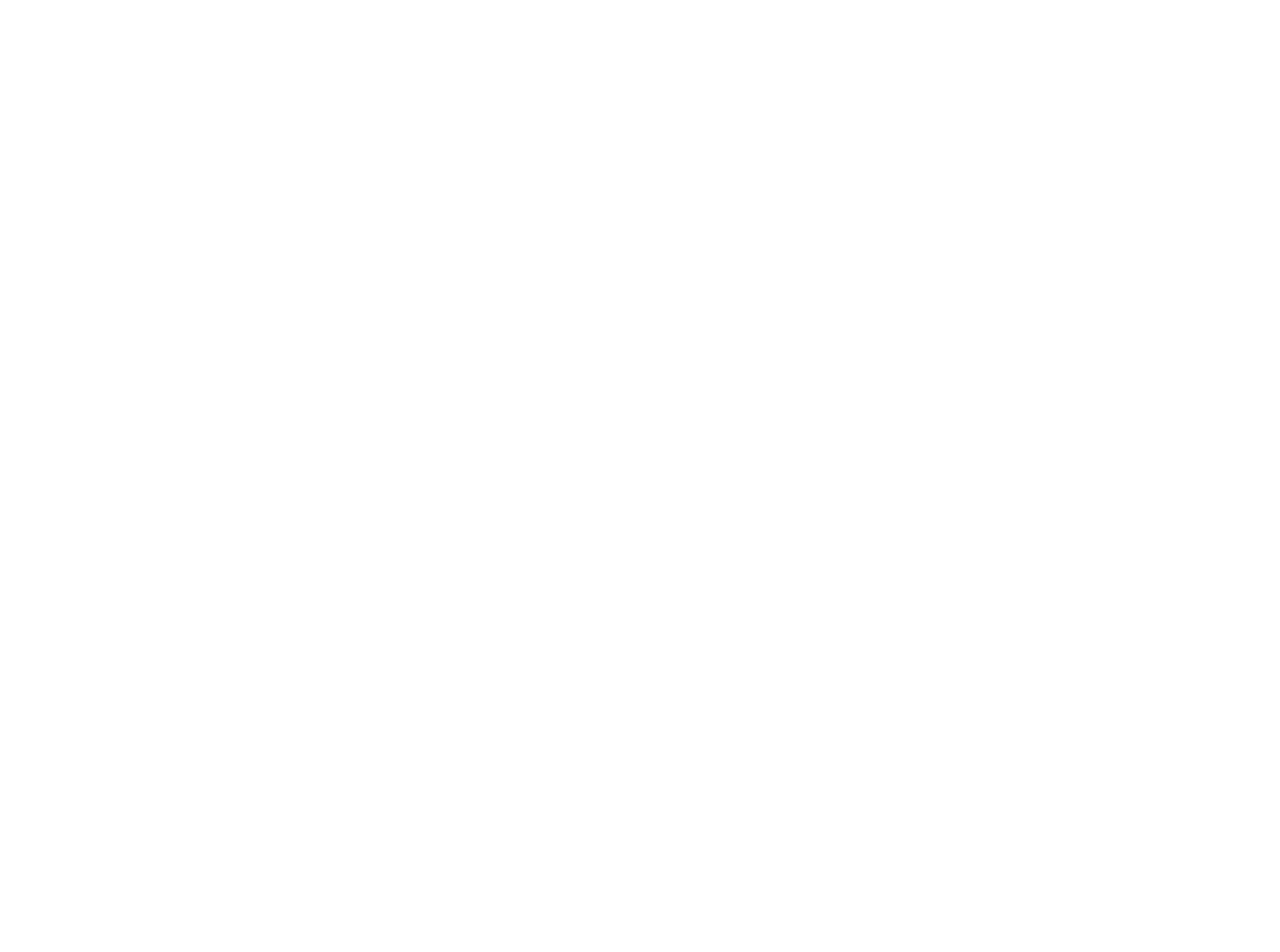
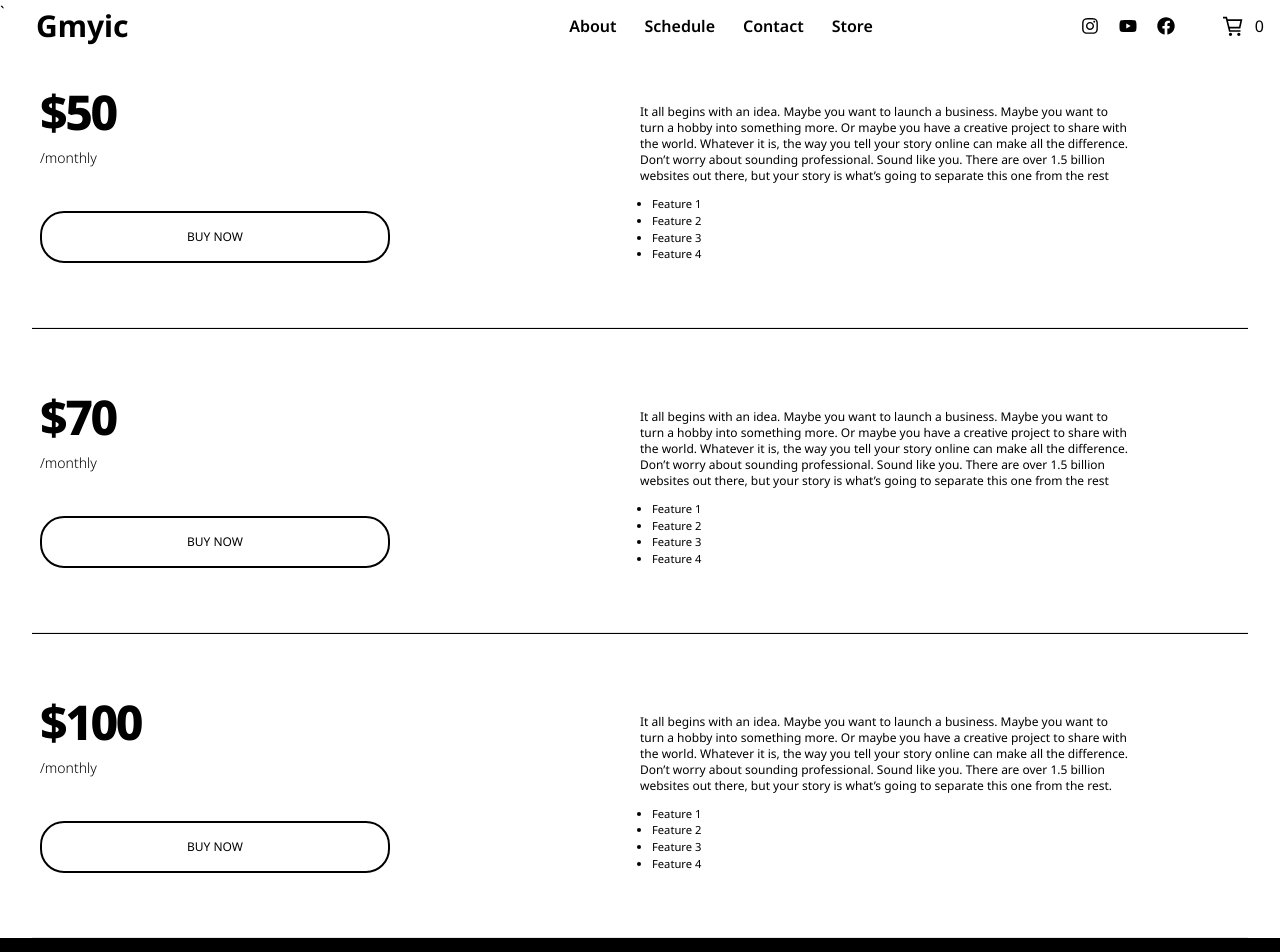
Before and after one commit to abay777/gym-website, a React (Vite) app: page /Price in a window 1280 px wide. Before the commit this address had no page. Shown: the top 952 px of the page. Before the commit the page ends 800 px from the top, so only its background shows below. Built offline with nearby package versions, Linux system fonts and the light colour scheme.

Commit message:
prices page added

```diff
--- a/src/Data/products.ts
+++ b/src/Data/products.ts
@@ -67,7 +67,16 @@
         pack:['$25.00','$50.00','$75.00','$100.00'],
         features:['• 100% organic cotton' , '• Pre-washed'],
         productImg:whitetsirt
+    },
+    {
+        productName :'Gift Card',
+        price:'from $25.00',
+        cost:25,
+        pack:['$25.00','$50.00','$75.00','$100.00'],
+        features:['This gift card never expires'],
+        productImg:giftCard
     }
 
 
+
 ]
--- /dev/null
+++ b/src/components/Prices.tsx
@@ -0,0 +1,106 @@
+import React from 'react'
+import { Reveal } from './framer reveal/Reveal'
+import { Footer, Navbar } from '.'
+
+export const Prices:React.FC = () => {
+  return (
+    <>
+    <Navbar bg='white' text='black' />
+    <section>
+       ` <article className='grid md:grid-cols-2 grid-cols-1 justify-evenly items-center mx-10'>
+        <div className=' flex md:flex-col flex-row h-full gap-5  items-center md:items-start md:justify-between justify-center'>
+           <Reveal>
+                <div className='flex-col flex gap-3 mt-16'>
+                        <h1 className='text-5xl font-extrabold tracking-tighter'>$50</h1>
+                        <p className='text-sm font-light'>/monthly</p>
+                </div>
+           </Reveal>
+           <Reveal >
+             <button className='w-[90%] md:w-7/12 hover:bg-black hover:text-white   py-4 border-2 border-black rounded-3xl text-xs mt-10 md:mt-0'>BUY NOW</button>
+           </Reveal>
+        </div>
+        <div className='flex flex-col gap-3 justify-center md:pt-20 pt-5'>
+           <Reveal>
+                <p className='text-xs text-balance'>
+                    It all begins with an idea. Maybe you want to launch a business. Maybe you want to turn a hobby into something more. Or maybe you have a creative project to share with the world. Whatever it is, the way you tell your story online can make all the difference. Don’t worry about sounding professional. Sound like you. There are over 1.5 billion websites out there, but your story is what’s going to separate this one from the rest
+                </p>
+           </Reveal>
+            <Reveal>
+                <ul className='list-disc text-[.7rem] ml-3'>
+                    <li className='de'>Feature 1</li>
+                    <li>Feature 2</li>
+                    <li>Feature 3</li>
+                    <li>Feature 4</li>
+                </ul>
+            </Reveal>
+        </div>
+        </article>
+
+        <hr className='bg-black h-[0.1rem] md:mt-16 mt-8 w-[95%] mx-auto'/>
+
+        <article className='grid md:grid-cols-2 grid-cols-1 justify-evenly items-center mx-10'>
+        <div className=' flex md:flex-col flex-row h-full gap-5  items-center md:items-start md:justify-between justify-center'>
+           <Reveal>
+                <div className='flex-col flex gap-3 mt-16'>
+                        <h1 className='text-5xl font-extrabold tracking-tighter'>$70</h1>
+                        <p className='text-sm font-light'>/monthly</p>
+                </div>
+           </Reveal>
+           <Reveal>
+             <button className='md:w-7/12 w-[90%] hover:bg-black hover:text-white  py-4 border-2 border-black rounded-3xl text-xs mt-10 md:mt-0'>BUY NOW</button>
+           </Reveal>
+        </div>
+        <div className='flex flex-col gap-3 justify-center md:pt-20 pt-5'>
+           <Reveal>
+                <p className='text-xs text-balance'>
+                    It all begins with an idea. Maybe you want to launch a business. Maybe you want to turn a hobby into something more. Or maybe you have a creative project to share with the world. Whatever it is, the way you tell your story online can make all the difference. Don’t worry about sounding professional. Sound like you. There are over 1.5 billion websites out there, but your story is what’s going to separate this one from the rest
+                </p>
+           </Reveal>
+            <Reveal>
+                <ul className='list-disc text-[.7rem] ml-3'>
+                    <li className='de'>Feature 1</li>
+                    <li>Feature 2</li>
+                    <li>Feature 3</li>
+                    <li>Feature 4</li>
+                </ul>
+            </Reveal>
+        </div>
+
+        </article>
+        <hr className='bg-black h-[0.1rem] md:mt-16 mt-8 w-[95%] mx-auto'/>
+
+        <article className='grid md:grid-cols-2 grid-cols-1 justify-evenly items-center mx-10'>
+        <div className=' flex md:flex-col flex-row h-full gap-5  items-center md:items-start md:justify-between justify-center'>
+           <Reveal>
+                <div className='flex-col flex gap-3 mt-16'>
+                        <h1 className='text-5xl font-extrabold tracking-tighter'>$100</h1>
+                        <p className='text-sm font-light'>/monthly</p>
+                </div>
+           </Reveal>
+           <Reveal>
+             <button className='md:w-7/12 w-[90%] hover:bg-black hover:text-white  py-4 border-2 border-black rounded-3xl text-xs mt-10 md:mt-0'>BUY NOW</button>
+           </Reveal>
+        </div>
+        <div className='flex flex-col gap-3 justify-center md:pt-20 pt-5'>
+           <Reveal>
+                <p className='text-xs text-balance'>
+                It all begins with an idea. Maybe you want to launch a business. Maybe you want to turn a hobby into something more. Or maybe you have a creative project to share with the world. Whatever it is, the way you tell your story online can make all the difference. Don’t worry about sounding professional. Sound like you. There are over 1.5 billion websites out there, but your story is what’s going to separate this one from the rest.
+                </p>
+           </Reveal>
+            <Reveal>
+                <ul className='list-disc text-[.7rem] ml-3'>
+                    <li className='de'>Feature 1</li>
+                    <li>Feature 2</li>
+                    <li>Feature 3</li>
+                    <li>Feature 4</li>
+                </ul>
+            </Reveal>
+        </div>
+
+        </article>
+        <hr className='bg-black h-[0.1rem] md:mt-16 mt-8 w-[95%] mx-auto'/>
+    </section>
+    <Footer/>
+    </>
+  )
+}
--- a/src/components/Store.tsx
+++ b/src/components/Store.tsx
@@ -15,13 +15,13 @@
              <button className='w-[50%] md:w-[25%] px-18 md:px-10 py-2 text-[#1470af] left-[50%] transform -translate-x-1/2 hover:bg-[#1470af] hover:text-white absolute bottom-[3%] border-2 border-[#1470af] rounded-3xl'>BUY NOW</button>
          </Reveal>
     </div>
-    <section className='mt-8 grid lg:grid-cols-4 md:grid-cols-3 grid-cols-2 justify-center items-center gap-2 mx-2  lg:gap-10 lg:mx-10'>
+    <section className='mt-8 grid lg:grid-cols-3 md:grid-cols-3 grid-cols-2 justify-center items-center gap-2 mx-2  lg:gap-2 lg:mx-10'>
         {products.map((product , index )=>
             <article key={index} className='flex   w-full my-8  justify-center items-center'>
             <a href="#" className='flex flex-col justify-center items-center gap-4 w-full'>
                 <Reveal>
                     <div className="image-container relative w-full h-[13rem] md:w-full md:h-[13rem] lg:h-[16rem] " >
-                         <img src={product.productImg} className='absolute w-full h-full object-cover align-middle top-0 bottom-0 left-0 right-0' alt="Fresh Pressed Juices" />
+                         <img src={product.productImg} className='absolute h-full w-full  object-cover align-middle top-0 bottom-0 left-0 right-0' alt="Fresh Pressed Juices" />
                     </div>
                 </Reveal>
                 <Reveal>
--- a/src/components/index.ts
+++ b/src/components/index.ts
@@ -9,7 +9,8 @@
 import { Instructors } from "./Instructors";
 import { Classes } from "./Classes";
 import { QuotesBanner } from "./QuotesBanner";
-
+import { Prices } from "./Prices";
 export {Navbar , Footer ,TopBanner, Descibe
     , Form, Contact, Schedules , Store
-    , Instructors ,Classes ,QuotesBanner}
+    , Instructors ,Classes ,QuotesBanner
+    ,Prices}
--- a/src/main.tsx
+++ b/src/main.tsx
@@ -3,7 +3,8 @@
 import App from './App.tsx'
 import './index.css'
 import { BrowserRouter as Router, Routes, Route } from 'react-router-dom'
-import { Contact, Schedules, Store, Instructors, Classes } from './components'
+import { Contact, Schedules, Store, Instructors, Classes, Prices } from './components'
+
 
 
 ReactDOM.createRoot(document.getElementById('root')!).render(
@@ -16,6 +17,7 @@
         <Route path='/Store' element={<Store/>}/>
         <Route path='/Instructors' element={<Instructors/>}/>
         <Route path='/Classes' element={<Classes/>}/>
+        <Route path='/Price' element={<Prices/>}/>
       </Routes>
     </Router>
   </React.StrictMode>
```
